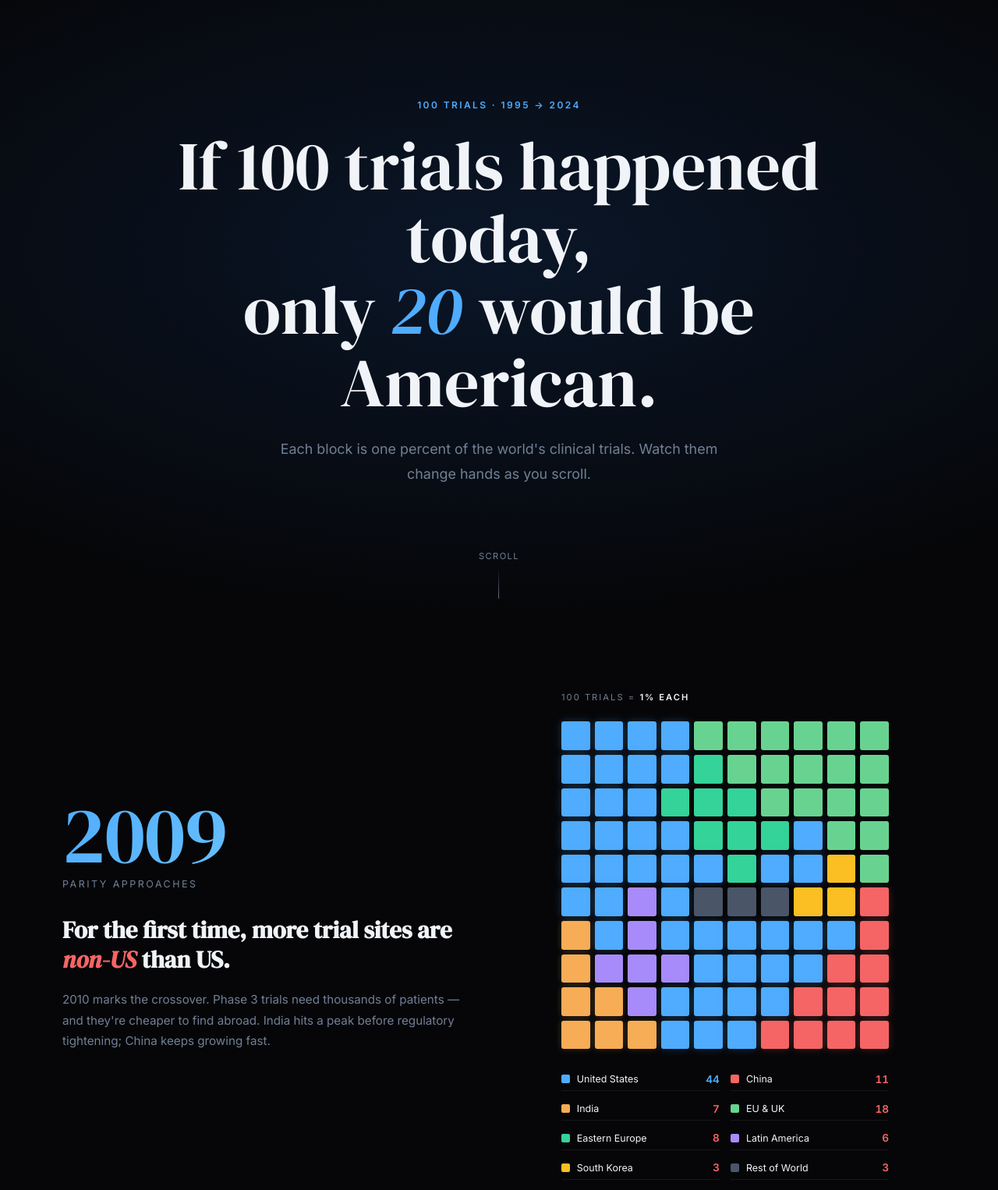
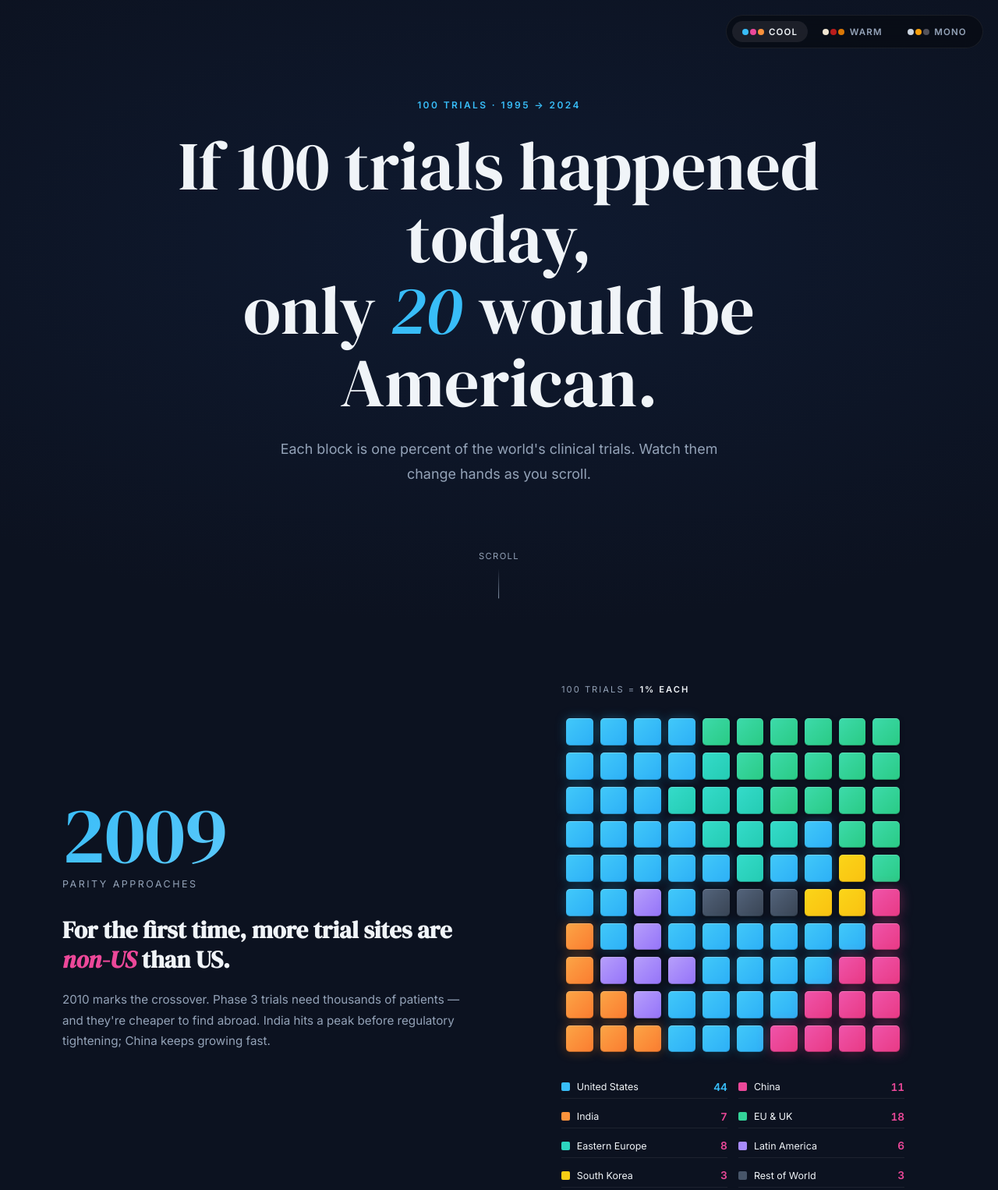
Before and after one commit to lshreyas/us-trials-visualizer, a plain HTML site: page blocks.html in a window 1280 px wide. Shown: the top 1526 px of the page at 78% size. Drawn offline with Linux system fonts and the light colour scheme.

Commit message:
Add palette switcher and elevate block visual style
Three switchable palettes (cool/warm/mono) on the blocks page, persisted via
localStorage. Default = cool. Blocks now have inner sheen gradients, color-
matched glow, and inset highlights to feel like physical tiles rather than
flat squares. Gap and border-radius bumped for breathing room.

Co-Authored-By: Claude Opus 4.7 <noreply@anthropic.com>

```diff
--- a/blocks.html
+++ b/blocks.html
@@ -8,13 +8,49 @@
 <style>
 *{margin:0;padding:0;box-sizing:border-box}
 :root{
-  --bg:#060608;--bg2:#0a0c14;
-  --us:#4facfe;--china:#f56565;--india:#f6ad55;--eu:#68d391;
-  --ee:#34d399;--latam:#a78bfa;--kr:#fbbf24;--other:#4a5568;
-  --text:#f0f4f8;--muted:#718096;--border:rgba(255,255,255,0.07);
+  /* Default palette = COOL (cool sophisticated) */
+  --bg:#0c1220;--bg2:#0a0c14;
+  --us:#38bdf8;--china:#ec4899;--india:#fb923c;--eu:#34d399;
+  --ee:#2dd4bf;--latam:#a78bfa;--kr:#facc15;--other:#475569;
+  --us-glow:56,189,248;
+  --china-glow:236,72,153;
+  --india-glow:251,146,60;
+  --hero-bg:radial-gradient(ellipse 80% 60% at 50% 40%,#0f1a30 0%,#0c1220 100%);
+  --outro-bg:radial-gradient(ellipse 70% 50% at 50% 60%,#1a1230,#0c1220);
+  --text:#f0f4f8;--muted:#94a3b8;--border:rgba(255,255,255,0.07);
+  --accent-grad:linear-gradient(135deg,var(--us),#7dd3fc);
+  --shift-grad:linear-gradient(135deg,var(--china),var(--india));
+}
+/* WARM palette */
+body.palette-warm{
+  --bg:#1a1612;--bg2:#221c16;
+  --us:#f0e6d2;--china:#b91c1c;--india:#d97706;--eu:#166534;
+  --ee:#047857;--latam:#7c3aed;--kr:#ea580c;--other:#44403c;
+  --us-glow:240,230,210;
+  --china-glow:185,28,28;
+  --india-glow:217,119,6;
+  --hero-bg:radial-gradient(ellipse 80% 60% at 50% 40%,#2a2018 0%,#1a1612 100%);
+  --outro-bg:radial-gradient(ellipse 70% 50% at 50% 60%,#2a1818,#1a1612);
+  --text:#f5ede0;--muted:#a8998a;--border:rgba(240,230,210,0.08);
+  --accent-grad:linear-gradient(135deg,#f0e6d2,#fff8e7);
+  --shift-grad:linear-gradient(135deg,var(--china),var(--india));
+}
+/* MONO + 2 accents palette */
+body.palette-mono{
+  --bg:#0a0a0c;--bg2:#101013;
+  --us:#cbd5e1;--china:#f59e0b;--india:#71717a;--eu:#52525b;
+  --ee:#52525b;--latam:#52525b;--kr:#52525b;--other:#3f3f46;
+  --us-glow:203,213,225;
+  --china-glow:245,158,11;
+  --india-glow:113,113,122;
+  --hero-bg:radial-gradient(ellipse 80% 60% at 50% 40%,#16161a 0%,#0a0a0c 100%);
+  --outro-bg:radial-gradient(ellipse 70% 50% at 50% 60%,#1f1a10,#0a0a0c);
+  --text:#f4f4f5;--muted:#71717a;--border:rgba(255,255,255,0.06);
+  --accent-grad:linear-gradient(135deg,#cbd5e1,#f1f5f9);
+  --shift-grad:linear-gradient(135deg,#f59e0b,#fbbf24);
 }
 html{scroll-behavior:smooth}
-body{background:var(--bg);color:var(--text);font-family:'Inter',-apple-system,sans-serif;overflow-x:hidden}
+body{background:var(--bg);color:var(--text);font-family:'Inter',-apple-system,sans-serif;overflow-x:hidden;transition:background .5s ease,color .5s ease}
 ::-webkit-scrollbar{width:3px}
 ::-webkit-scrollbar-thumb{background:rgba(255,255,255,0.12);border-radius:4px}
 
@@ -22,8 +58,8 @@ body{background:var(--bg);color:var(--text);font-family:'Inter',-apple-system,sa
 #hero{
   height:100vh;display:flex;flex-direction:column;align-items:center;
   justify-content:center;text-align:center;padding:2rem;position:relative;
-  background:radial-gradient(ellipse 80% 60% at 50% 40%,#0a1628 0%,#060608 100%);
-  overflow:hidden;
+  background:var(--hero-bg);
+  overflow:hidden;transition:background .5s ease;
 }
 .eyebrow{
   font-size:.75rem;font-weight:600;letter-spacing:.2em;text-transform:uppercase;
@@ -59,12 +95,12 @@ body{background:var(--bg);color:var(--text);font-family:'Inter',-apple-system,sa
 .narration{max-width:520px}
 .year-display{
   font-family:'DM Serif Display',serif;font-size:clamp(4rem,8vw,7rem);line-height:1;
-  background:linear-gradient(135deg,var(--us),#7dd3fc);
+  background:var(--accent-grad);
   -webkit-background-clip:text;-webkit-text-fill-color:transparent;background-clip:text;
   margin-bottom:.3rem;font-variant-numeric:tabular-nums;
   transition:background .8s ease;
 }
-.year-display.shift{background:linear-gradient(135deg,var(--china),var(--india));
+.year-display.shift{background:var(--shift-grad);
   -webkit-background-clip:text;-webkit-text-fill-color:transparent;background-clip:text;}
 .year-sub{font-size:.78rem;color:var(--muted);text-transform:uppercase;letter-spacing:.2em;margin-bottom:2rem}
 .narr-title{
@@ -80,25 +116,46 @@ body{background:var(--bg);color:var(--text);font-family:'Inter',-apple-system,sa
 .grid-label{font-size:.7rem;color:var(--muted);text-transform:uppercase;letter-spacing:.18em}
 .grid-label strong{color:var(--text);font-weight:600}
 #block-grid{
-  display:grid;grid-template-columns:repeat(10,1fr);gap:6px;
-  width:420px;height:420px;
+  display:grid;grid-template-columns:repeat(10,1fr);gap:9px;
+  width:440px;height:440px;
+  padding:6px;
 }
 .block{
-  border-radius:3px;background:var(--us);
-  transition:background .9s cubic-bezier(.4,0,.2,1),transform .9s cubic-bezier(.4,0,.2,1);
-  position:relative;
+  border-radius:5px;background:var(--us);position:relative;
+  transition:background-color .9s cubic-bezier(.4,0,.2,1),
+             box-shadow .9s cubic-bezier(.4,0,.2,1),
+             transform .6s cubic-bezier(.4,0,.2,1);
+  /* inner sheen: subtle highlight top-left, darker bottom-right */
+  background-image:linear-gradient(135deg,rgba(255,255,255,.18) 0%,rgba(255,255,255,0) 45%,rgba(0,0,0,.2) 100%);
+  background-blend-mode:overlay;
+  box-shadow:
+    inset 0 1px 0 rgba(255,255,255,.18),
+    inset 0 -1px 0 rgba(0,0,0,.25),
+    0 2px 6px rgba(0,0,0,.35);
 }
-.block.us{background:var(--us);box-shadow:0 0 12px rgba(79,172,254,.25)}
-.block.china{background:var(--china);box-shadow:0 0 12px rgba(245,101,101,.25)}
-.block.india{background:var(--india);box-shadow:0 0 10px rgba(246,173,85,.22)}
-.block.eu{background:var(--eu)}
-.block.ee{background:var(--ee)}
-.block.latam{background:var(--latam)}
-.block.kr{background:var(--kr)}
-.block.other{background:var(--other)}
+.block.us{background-color:var(--us);box-shadow:
+    inset 0 1px 0 rgba(255,255,255,.25),
+    inset 0 -1px 0 rgba(0,0,0,.2),
+    0 2px 8px rgba(0,0,0,.4),
+    0 0 14px rgba(var(--us-glow),.35);}
+.block.china{background-color:var(--china);box-shadow:
+    inset 0 1px 0 rgba(255,255,255,.22),
+    inset 0 -1px 0 rgba(0,0,0,.25),
+    0 2px 8px rgba(0,0,0,.4),
+    0 0 16px rgba(var(--china-glow),.45);}
+.block.india{background-color:var(--india);box-shadow:
+    inset 0 1px 0 rgba(255,255,255,.2),
+    inset 0 -1px 0 rgba(0,0,0,.25),
+    0 2px 7px rgba(0,0,0,.4),
+    0 0 14px rgba(var(--india-glow),.4);}
+.block.eu{background-color:var(--eu)}
+.block.ee{background-color:var(--ee)}
+.block.latam{background-color:var(--latam)}
+.block.kr{background-color:var(--kr)}
+.block.other{background-color:var(--other)}
 
 /* Legend */
-.legend{display:grid;grid-template-columns:1fr 1fr;gap:.5rem .9rem;width:420px}
+.legend{display:grid;grid-template-columns:1fr 1fr;gap:.5rem .9rem;width:440px}
 .leg-row{
   display:flex;align-items:center;justify-content:space-between;
   padding:.4rem 0;border-bottom:1px solid var(--border);font-size:.78rem;
@@ -120,7 +177,7 @@ body{background:var(--bg);color:var(--text);font-family:'Inter',-apple-system,sa
 #outro{
   min-height:100vh;display:flex;align-items:center;justify-content:center;
   text-align:center;padding:6rem 2rem;
-  background:radial-gradient(ellipse 70% 50% at 50% 60%,#0a0a20,#060608);
+  background:var(--outro-bg);transition:background .5s ease;
 }
 .cl-inner{max-width:860px}
 .cl-title{
@@ -141,17 +198,66 @@ footer p{font-size:.72rem;color:var(--muted);line-height:1.8}
 
 @keyframes pulse{0%,100%{opacity:.3;transform:scaleY(.7)}50%{opacity:1;transform:scaleY(1)}}
 
+/* Palette switcher */
+.palette-switcher{
+  position:fixed;top:1.2rem;right:1.2rem;z-index:200;
+  display:flex;gap:.4rem;padding:.45rem;
+  background:rgba(8,10,18,.7);backdrop-filter:blur(14px);
+  border:1px solid var(--border);border-radius:100px;
+}
+.pal-btn{
+  display:flex;align-items:center;gap:.4rem;
+  padding:.4rem .8rem;border:none;background:transparent;cursor:pointer;
+  border-radius:100px;color:var(--muted);font-family:inherit;font-size:.72rem;
+  text-transform:uppercase;letter-spacing:.1em;font-weight:600;
+  transition:all .25s ease;
+}
+.pal-btn:hover{color:var(--text)}
+.pal-btn.active{background:rgba(255,255,255,.08);color:var(--text)}
+.pal-swatches{display:flex;gap:2px}
+.pal-sw{width:8px;height:8px;border-radius:50%}
+
 /* Responsive */
 @media (max-width:1000px){
   #stage{grid-template-columns:1fr;padding:3rem 2rem;gap:1.5rem;height:auto;min-height:100vh}
-  #block-grid{width:min(420px,80vw);height:min(420px,80vw)}
-  .legend{width:min(420px,80vw)}
+  #block-grid{width:min(440px,82vw);height:min(440px,82vw)}
+  .legend{width:min(440px,82vw)}
+  .palette-switcher{top:.7rem;right:.7rem;padding:.3rem}
+  .pal-btn{padding:.35rem .55rem;font-size:.65rem}
 }
 </style>
 </head>
 <body>
 
 <div class="scroll-progress" id="progress"></div>
+
+<!-- Palette switcher -->
+<div class="palette-switcher" id="pal-switch">
+  <button class="pal-btn active" data-pal="cool">
+    <span class="pal-swatches">
+      <span class="pal-sw" style="background:#38bdf8"></span>
+      <span class="pal-sw" style="background:#ec4899"></span>
+      <span class="pal-sw" style="background:#fb923c"></span>
+    </span>
+    Cool
+  </button>
+  <button class="pal-btn" data-pal="warm">
+    <span class="pal-swatches">
+      <span class="pal-sw" style="background:#f0e6d2"></span>
+      <span class="pal-sw" style="background:#b91c1c"></span>
+      <span class="pal-sw" style="background:#d97706"></span>
+    </span>
+    Warm
+  </button>
+  <button class="pal-btn" data-pal="mono">
+    <span class="pal-swatches">
+      <span class="pal-sw" style="background:#cbd5e1"></span>
+      <span class="pal-sw" style="background:#f59e0b"></span>
+      <span class="pal-sw" style="background:#52525b"></span>
+    </span>
+    Mono
+  </button>
+</div>
 
 <!-- HERO -->
 <section id="hero">
@@ -413,6 +519,20 @@ currentNarrativeIdx = 0;
 window.addEventListener('scroll', ()=>{ requestAnimationFrame(onScroll); }, {passive:true});
 window.addEventListener('resize', onScroll);
 onScroll();
+
+/* ============ PALETTE SWITCHER ============ */
+const palBtns = document.querySelectorAll('.pal-btn');
+const savedPal = localStorage.getItem('blocksPalette') || 'cool';
+function applyPalette(p){
+  document.body.classList.remove('palette-cool','palette-warm','palette-mono');
+  if(p!=='cool') document.body.classList.add('palette-'+p);
+  palBtns.forEach(b=>b.classList.toggle('active', b.dataset.pal===p));
+  localStorage.setItem('blocksPalette', p);
+}
+palBtns.forEach(b=>{
+  b.addEventListener('click', ()=>applyPalette(b.dataset.pal));
+});
+applyPalette(savedPal);
 </script>
 </body>
 </html>
```
